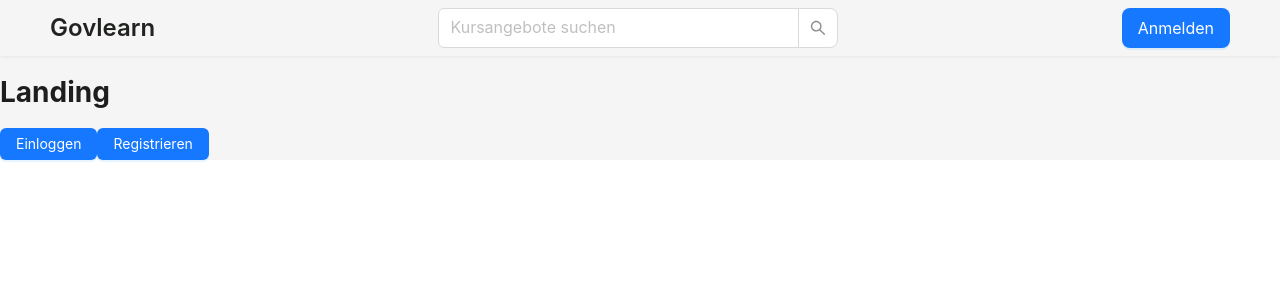
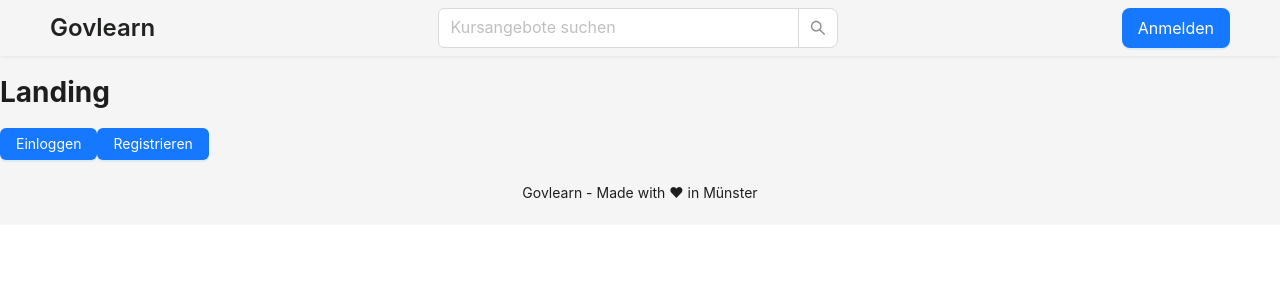
Before and after one commit to lavaloop-official/GovLearn-client, a React (Vite) app: page / in a window 1280 px wide. Shown: the top 300 px of the page. Built offline with nearby package versions, Linux system fonts and the light colour scheme; no server answers.

Commit message:
added footer

```diff
--- a/src/App.tsx
+++ b/src/App.tsx
@@ -1,6 +1,6 @@
 import './App.css'
 import {ConfigProvider, Layout} from "antd";
-import {Content, Header} from "antd/es/layout/layout";
+import {Content, Footer, Header} from "antd/es/layout/layout";
 import CustomHeader from "./components/Header/CustomHeader.tsx";
 import Discover from "./pages/Discover.tsx";
 import {BrowserRouter, Route, Routes} from "react-router-dom";
@@ -50,6 +50,7 @@ function App() {
                                 <Route path="/register" element={<Protected><Registration/></Protected>}/>
                             </Routes>
                         </Content>
+                        <Footer style={{ textAlign: 'center' }}>Govlearn  -  Made with ❤ in Münster</Footer>
                     </Layout>
                 </BrowserRouter>
             </Provider>
```
